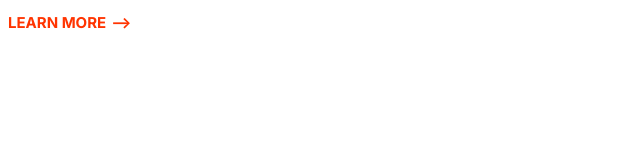
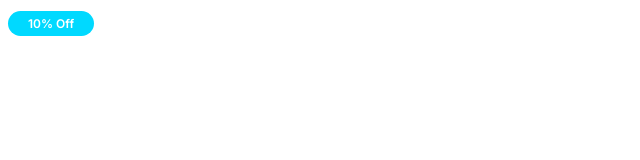
Before and after one commit to Wbaos/FirstWebsite, a plain HTML site: page index.html in a window 1280 px wide. Shown: the whole page, without its empty margins (0-640 px from the left). Drawn offline with Linux system fonts and the light colour scheme.

Commit message:
Adding Badges

```diff
--- a/css/style.css
+++ b/css/style.css
@@ -5,19 +5,20 @@
     --color-headings: #1b0760;
     --color-body: #918ca4;
 }
+
 /*Typography*/
-html{
+html {
     font-size: 62.5%;
 }
 
-body{
+body {
     font-family: Inter, Arial, Helvetica, sans-serif;
     font-size: 2.4rem;
     line-height: 1.5;
     color: var(--color-body)
 }
 
-h1,h2,h3 {
+h1, h2, h3 {
     color: var(--color-headings);
     margin-bottom: 1rem;
 
@@ -47,9 +48,11 @@ p {
     h1 {
         font-size: 8rem;
     }
+
     h2 {
         font-size: 4rem;
     }
+
     h3 {
         font-size: 2.4rem;
     }
@@ -63,7 +66,7 @@ a {
 }
 
 .link-arrow {
-    color:var(--color-accent);
+    color: var(--color-accent);
     text-transform: uppercase;
     font-size: 2rem;
     font-weight: bold;
@@ -84,3 +87,37 @@ a {
         font-size: 1.5rem;
     }
 }
+
+/*Badges*/
+
+.badge {
+    border-radius: 20px;
+    padding: 0.5rem 2rem;
+    font-weight: 600;
+    white-space: nowrap;
+    font-size: 2rem;
+}
+
+.badge--primary {
+    background: var(--color-secondary);
+    color: #fff;
+}
+
+.badge--secondary {
+    background: var(--color-secondary);
+    color: #fff;
+}
+
+.badge--small {
+    font-size: 1.6rem;
+}
+
+@media screen and (min-width: 1024px) {
+    .badge {
+        font-size: 1.5rem;
+    }
+    .badge--small {
+        font-size:1.2rem;
+    }
+
+}
--- a/index.html
+++ b/index.html
@@ -13,6 +13,6 @@
 <!--    <link rel="stylesheet" href="css/normalize.css">-->
 </head>
 <body>
-<a href="#" class="link-arrow">Learn More</a>
+<span class="badge badge--secondary badge--small">10% Off</span>
 </body>
 </html>
```
Also changed, not shown: components/badges.html (added, +3 -0 lines).
